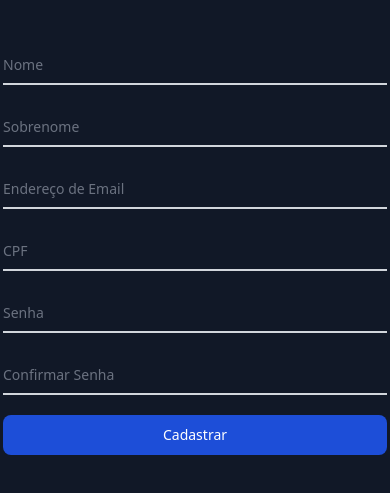
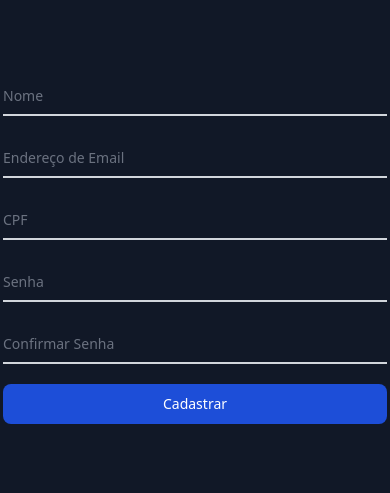
Before and after one commit to Igorgll/4bits-frontend, a React (Vite) app: page / in a window 390 px wide. Shown: the part 173-666 px from the top of the page. Built offline with nearby package versions, Linux system fonts and the light colour scheme.

Commit message:
Add POST

```diff
--- a/src/components/SignUpForm.tsx
+++ b/src/components/SignUpForm.tsx
@@ -1,21 +1,79 @@
+import React, { useState } from "react";
 import Wrapper from "./Wrapper";
 
-export default function SignUpForm() {
+interface FormData {
+  name: string;
+  email: string;
+  phone: string;
+  password: string;
+  repeat_password: string;
+  admin: boolean;
+}
+
+const SignUpForm: React.FC = () => {
+  const [formData, setFormData] = useState<FormData>({
+    name: "",
+    email: "",
+    phone: "",
+    password: "",
+    repeat_password: "",
+    admin: true
+  });
+
+  const handleChange = (e: React.ChangeEvent<HTMLInputElement>): void => {
+    setFormData({ ...formData, [e.target.name]: e.target.value });
+  };
+
+  const handleSubmit = async (e: React.FormEvent<HTMLFormElement>): Promise<void> => {
+    e.preventDefault();
+    // Verificando se todos os campos obrigatórios foram preenchidos
+    const { name, email, phone, password, repeat_password } = formData;
+    if (!name || !email || !phone || !password || !repeat_password) {
+      console.error("Todos os campos obrigatórios devem ser preenchidos");
+      return;
+    }
+    try {
+      const response = await fetch("http://localhost:8080/api/v1/users/signup", {
+        method: "POST",
+        headers: {
+          "Content-Type": "application/json"
+        },
+        body: JSON.stringify(formData)
+      });
+      if (response.ok) {
+        console.log("Usuário cadastrado com sucesso");
+        // Resetar o formulário após o registro bem-sucedido, se necessário
+        setFormData({
+          name: "",
+          email: "",
+          phone: "",
+          password: "",
+          repeat_password: "",
+          admin: true
+        });
+      } else {
+        console.error("Falha ao registrar usuário");
+      }
+    } catch (error) {
+      console.error("Erro ao registrar usuário:", error);
+    }
+  };
+
   return (
     <Wrapper className="bg-[#111827]">
-      <form className="w-96 mx-auto">
-      <div className="grid md:grid-cols-2 md:gap-6">
+      <form className="w-96 mx-auto" onSubmit={handleSubmit}>
         <div className="relative z-0 w-full mb-5 group">
           <input
             type="text"
-              name="floating_first_name"
-              id="floating_first_name"
+            name="name"
+            value={formData.name}
+            onChange={handleChange}
             className="block py-2.5 px-0 w-full text-sm text-gray-900 bg-transparent border-0 border-b-2 border-gray-300 appearance-none dark:text-white dark:border-gray-600 dark:focus:border-blue-500 focus:outline-none focus:ring-0 focus:border-blue-600 peer"
             placeholder=" "
             required
           />
           <label
-              htmlFor="floating_first_name"
+            htmlFor="name"
             className="peer-focus:font-medium absolute text-sm text-gray-500 dark:text-gray-400 duration-300 transform -translate-y-6 scale-75 top-3 -z-10 origin-[0] peer-focus:start-0 rtl:peer-focus:translate-x-1/4 peer-focus:text-blue-600 peer-focus:dark:text-blue-500 peer-placeholder-shown:scale-100 peer-placeholder-shown:translate-y-0 peer-focus:scale-75 peer-focus:-translate-y-6"
           >
             Nome
@@ -23,67 +81,50 @@ export default function SignUpForm() {
         </div>
         <div className="relative z-0 w-full mb-5 group">
           <input
-              type="text"
-              name="floating_last_name"
-              id="floating_last_name"
+            type="email"
+            name="email"
+            value={formData.email}
+            onChange={handleChange}
             className="block py-2.5 px-0 w-full text-sm text-gray-900 bg-transparent border-0 border-b-2 border-gray-300 appearance-none dark:text-white dark:border-gray-600 dark:focus:border-blue-500 focus:outline-none focus:ring-0 focus:border-blue-600 peer"
             placeholder=" "
             required
           />
           <label
-              htmlFor="floating_last_name"
-              className="peer-focus:font-medium absolute text-sm text-gray-500 dark:text-gray-400 duration-300 transform -translate-y-6 scale-75 top-3 -z-10 origin-[0] peer-focus:start-0 rtl:peer-focus:translate-x-1/4 peer-focus:text-blue-600 peer-focus:dark:text-blue-500 peer-placeholder-shown:scale-100 peer-placeholder-shown:translate-y-0 peer-focus:scale-75 peer-focus:-translate-y-6"
+            htmlFor="email"
+            className="peer-focus:font-medium absolute text-sm text-gray-500 dark:text-gray-400 duration-300 transform -translate-y-6 scale-75 top-3 -z-10 origin-[0] peer-focus:start-0 rtl:peer-focus:translate-x-1/4 rtl:peer-focus:left-auto peer-focus:text-blue-600 peer-focus:dark:text-blue-500 peer-placeholder-shown:scale-100 peer-placeholder-shown:translate-y-0 peer-focus:scale-75 peer-focus:-translate-y-6"
           >
-              Sobrenome
+            Endereço de Email
           </label>
-          </div>
         </div>
         <div className="relative z-0 w-full mb-5 group">
           <input
-            type="email"
-            name="floating_email"
-            id="floating_email"
+            type="tel"
+            name="phone"
+            value={formData.phone}
+            onChange={handleChange}
             className="block py-2.5 px-0 w-full text-sm text-gray-900 bg-transparent border-0 border-b-2 border-gray-300 appearance-none dark:text-white dark:border-gray-600 dark:focus:border-blue-500 focus:outline-none focus:ring-0 focus:border-blue-600 peer"
             placeholder=" "
             required
           />
           <label
-            htmlFor="floating_email"
-            className="peer-focus:font-medium absolute text-sm text-gray-500 dark:text-gray-400 duration-300 transform -translate-y-6 scale-75 top-3 -z-10 origin-[0] peer-focus:start-0 rtl:peer-focus:translate-x-1/4 rtl:peer-focus:left-auto peer-focus:text-blue-600 peer-focus:dark:text-blue-500 peer-placeholder-shown:scale-100 peer-placeholder-shown:translate-y-0 peer-focus:scale-75 peer-focus:-translate-y-6"
+            htmlFor="phone"
+            className="peer-focus:font-medium absolute text-sm text-gray-500 dark:text-gray-400 duration-300 transform -translate-y-6 scale-75 top-3 -z-10 origin-[0] peer-focus:start-0 rtl:peer-focus:translate-x-1/4 peer-focus:text-blue-600 peer-focus:dark:text-blue-500 peer-placeholder-shown:scale-100 peer-placeholder-shown:translate-y-0 peer-focus:scale-75 peer-focus:-translate-y-6"
           >
-            Endereço de Email
+            CPF
           </label>
         </div>
-        <div className=" md:gap-6">
         <div className="relative z-0 w-full mb-5 group">
           <input
-              type="tel"
-              pattern="[0-9]{3}-[0-9]{3}-[0-9]{4}"
-              name="floating_phone"
-              id="floating_phone"
+            type="password"
+            name="password"
+            value={formData.password}
+            onChange={handleChange}
             className="block py-2.5 px-0 w-full text-sm text-gray-900 bg-transparent border-0 border-b-2 border-gray-300 appearance-none dark:text-white dark:border-gray-600 dark:focus:border-blue-500 focus:outline-none focus:ring-0 focus:border-blue-600 peer"
             placeholder=" "
             required
           />
           <label
-              htmlFor="floating_phone"
-              className="peer-focus:font-medium absolute text-sm text-gray-500 dark:text-gray-400 duration-300 transform -translate-y-6 scale-75 top-3 -z-10 origin-[0] peer-focus:start-0 rtl:peer-focus:translate-x-1/4 peer-focus:text-blue-600 peer-focus:dark:text-blue-500 peer-placeholder-shown:scale-100 peer-placeholder-shown:translate-y-0 peer-focus:scale-75 peer-focus:-translate-y-6"
-            >
-              CPF
-            </label>
-          </div>
-        </div>
-        <div className="relative z-0 w-full mb-5 group">
-          <input
-            type="password"
-            name="floating_password"
-            id="floating_password"
-            className="block py-2.5 px-0 w-full text-sm text-gray-900 bg-transparent border-0 border-b-2 border-gray-300 appearance-none dark:text-white dark:border-gray-600 dark:focus:border-blue-500 focus:outline-none focus:ring-0 focus:border-blue-600 peer"
-            placeholder=" "
-            required
-          />
-          <label
-            htmlFor="floating_password"
+            htmlFor="password"
             className="peer-focus:font-medium absolute text-sm text-gray-500 dark:text-gray-400 duration-300 transform -translate-y-6 scale-75 top-3 -z-10 origin-[0] peer-focus:start-0 rtl:peer-focus:translate-x-1/4 peer-focus:text-blue-600 peer-focus:dark:text-blue-500 peer-placeholder-shown:scale-100 peer-placeholder-shown:translate-y-0 peer-focus:scale-75 peer-focus:-translate-y-6"
           >
             Senha
@@ -93,13 +134,14 @@ export default function SignUpForm() {
           <input
             type="password"
             name="repeat_password"
-            id="floating_repeat_password"
+            value={formData.repeat_password}
+            onChange={handleChange}
             className="block py-2.5 px-0 w-full text-sm text-gray-900 bg-transparent border-0 border-b-2 border-gray-300 appearance-none dark:text-white dark:border-gray-600 dark:focus:border-blue-500 focus:outline-none focus:ring-0 focus:border-blue-600 peer"
             placeholder=" "
             required
           />
           <label
-            htmlFor="floating_repeat_password"
+            htmlFor="repeat_password"
             className="peer-focus:font-medium absolute text-sm text-gray-500 dark:text-gray-400 duration-300 transform -translate-y-6 scale-75 top-3 -z-10 origin-[0] peer-focus:start-0 rtl:peer-focus:translate-x-1/4 peer-focus:text-blue-600 peer-focus:dark:text-blue-500 peer-placeholder-shown:scale-100 peer-placeholder-shown:translate-y-0 peer-focus:scale-75 peer-focus:-translate-y-6"
           >
             Confirmar Senha
@@ -114,4 +156,6 @@ export default function SignUpForm() {
       </form>
     </Wrapper>
   );
-}
+};
+
+export default SignUpForm;
```
Lines whose indentation alone changed are shown as unchanged.
